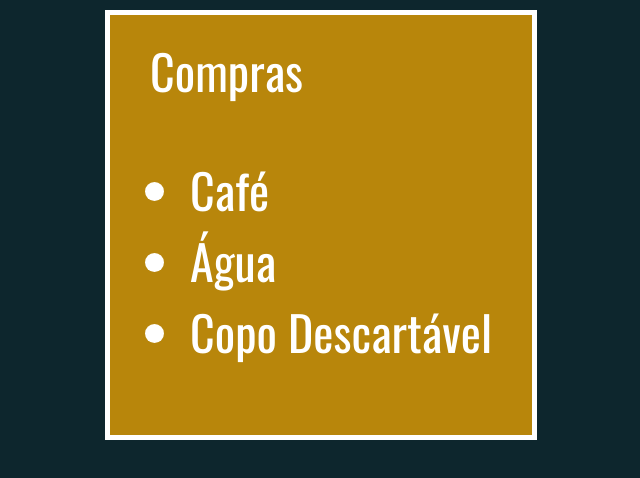
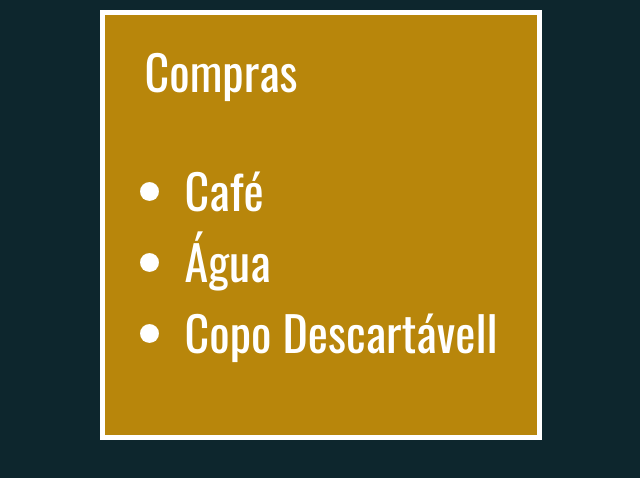
Before and after one commit to c-rodrigosouza/flappybirdfake, a plain HTML site: page doms/acessandoAtributos2.html in a window 1280 px wide. Shown: the whole page, without its empty margins (319-959 px from the left). Drawn offline with Linux system fonts and the light colour scheme; files whose address does not match are found by name.

Commit message:
teste phploy

```diff
--- a/doms/acessandoAtributos2.html
+++ b/doms/acessandoAtributos2.html
@@ -13,7 +13,7 @@
         <ul id="compras" destino='escritório' data-urgencia="5">
             <li>Café</li>
             <li>Água</li>
-            <li>Copo Descartável</li>
+            <li>Copo Descartávell</li>
         </ul>
     </div>
     <script>
```
